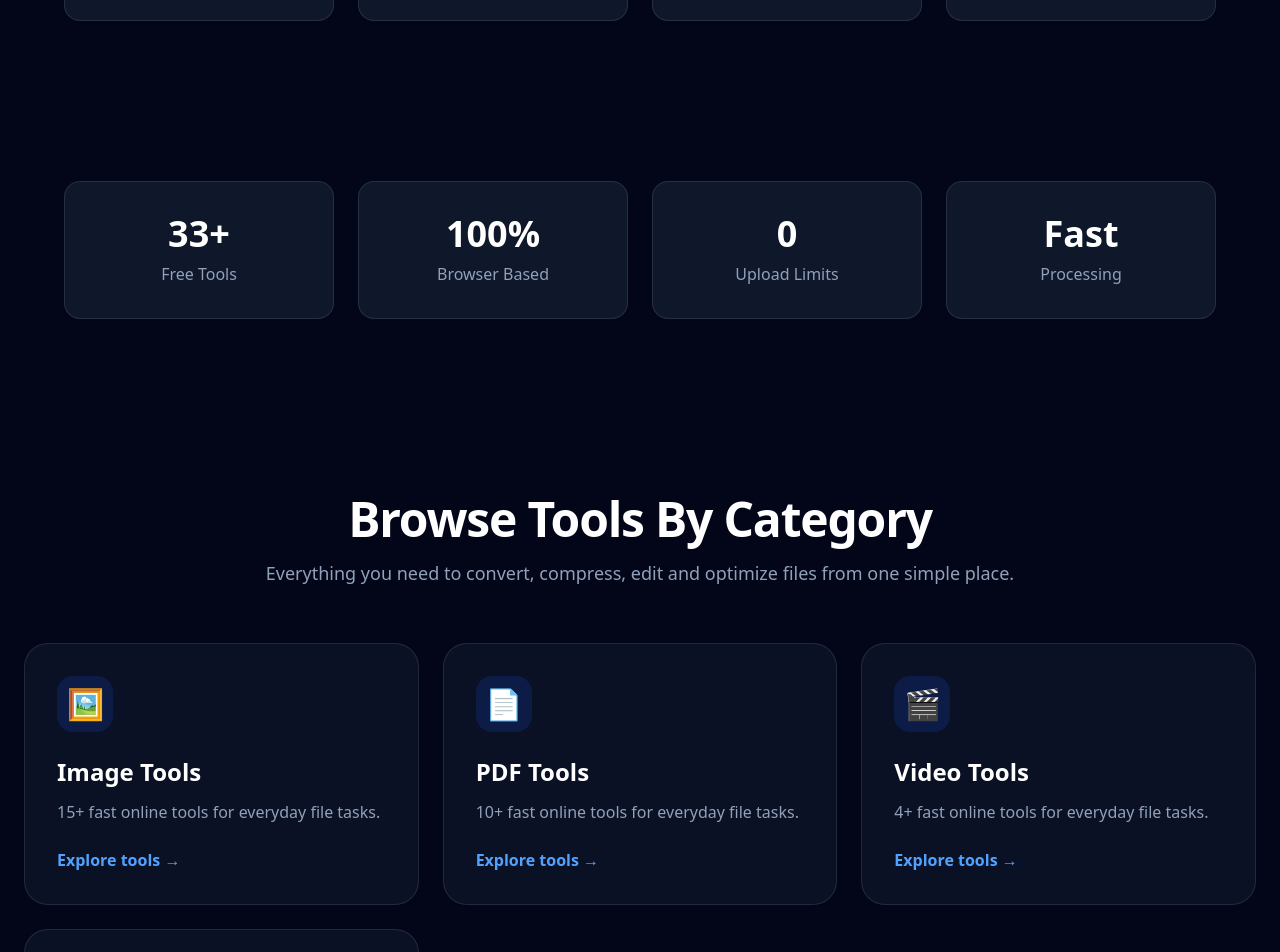
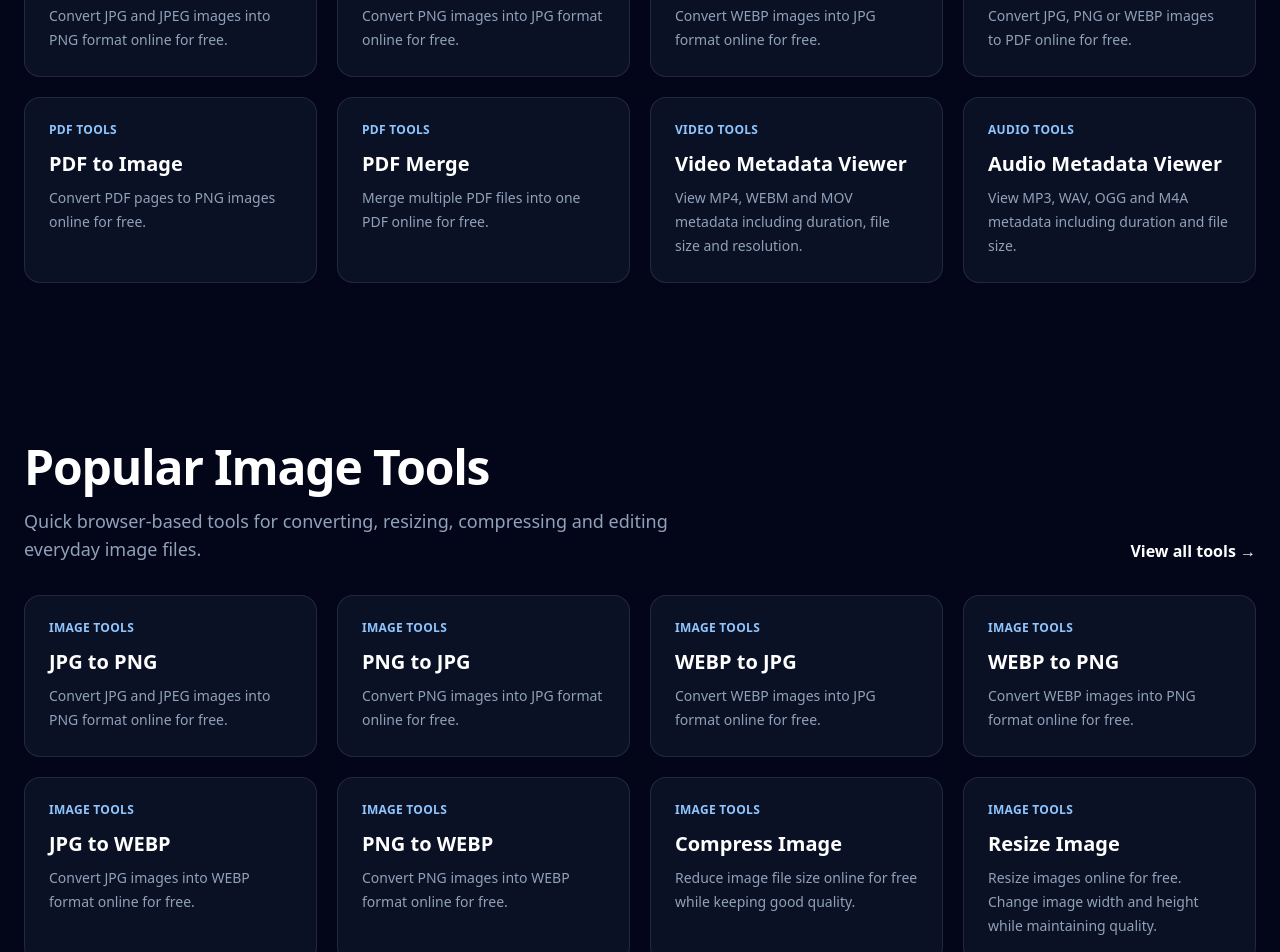
Before and after one commit to gigsbay/a2zconvertor, a Next.js app: page / in a window 1280 px wide. Shown: the part 1100-2052 px from the top of the page. Built offline with nearby package versions, Linux system fonts and the light colour scheme.

Commit message:
Upgrade homepage tool discovery layout

```diff
--- a/app/page.tsx
+++ b/app/page.tsx
@@ -1,10 +1,9 @@
 import Navbar from "@/components/layout/Navbar";
 import Hero from "@/components/home/Hero";
-import FeaturedTools from "@/components/home/FeaturedTools";
-import Stats from "@/components/home/Stats";
-import Categories from "@/components/home/Categories";
 import PopularTools from "@/components/home/PopularTools";
 import RequestToolCTA from "@/components/home/RequestToolCTA";
+import WhyA2Z from "@/components/home/WhyA2Z";
+import HomeFAQ from "@/components/home/HomeFAQ";
 import Footer from "@/components/layout/Footer";
 
 export default function Home() {
@@ -12,12 +11,10 @@ export default function Home() {
     <main className="min-h-screen bg-slate-950 text-white">
       <Navbar />
       <Hero />
-      <FeaturedTools />
-      <Stats />
-
-      <Categories />
       <PopularTools />
       <RequestToolCTA />
+      <WhyA2Z />
+      <HomeFAQ />
       <Footer />
     </main>
   );
--- /dev/null
+++ b/components/home/HomeFAQ.tsx
@@ -0,0 +1,46 @@
+const faqs = [
+  {
+    question: "Is A2ZConvertor free to use?",
+    answer:
+      "Yes. The current tools are free to use online without account registration.",
+  },
+  {
+    question: "Are files uploaded to a server?",
+    answer:
+      "Many tools process files directly in your browser. Some workflows depend on browser support, and each tool page explains important output limitations where needed.",
+  },
+  {
+    question: "Can I request a new tool?",
+    answer:
+      "Yes. Use the Request a Tool page to suggest new converters, editors or improvements to existing tools.",
+  },
+  {
+    question: "Which tool categories are available?",
+    answer:
+      "A2ZConvertor currently includes image, PDF, audio and video tools, with more launch-ready utilities planned.",
+  },
+];
+
+export default function HomeFAQ() {
+  return (
+    <section className="px-6 py-20">
+      <div className="mx-auto max-w-4xl">
+        <h2 className="mb-8 text-4xl font-black tracking-tight md:text-5xl">
+          Homepage FAQ
+        </h2>
+
+        <div className="space-y-4">
+          {faqs.map((faq) => (
+            <div
+              key={faq.question}
+              className="rounded-2xl border border-white/10 bg-slate-900/70 p-6"
+            >
+              <h3 className="mb-2 text-xl font-bold">{faq.question}</h3>
+              <p className="leading-7 text-slate-400">{faq.answer}</p>
+            </div>
+          ))}
+        </div>
+      </div>
+    </section>
+  );
+}
--- a/components/home/PopularTools.tsx
+++ b/components/home/PopularTools.tsx
@@ -1,13 +1,19 @@
 import Link from "next/link";
 import { tools } from "@/data/tools";
 
-const popularImageTools = tools
-  .filter((tool) => tool.category === "Image Tools")
-  .slice(0, 6);
+type Tool = (typeof tools)[number];
 
-const popularPdfTools = tools
-  .filter((tool) => tool.category === "PDF Tools")
-  .slice(0, 6);
+const imageTools = tools.filter((tool) => tool.category === "Image Tools");
+const pdfTools = tools.filter((tool) => tool.category === "PDF Tools");
+
+const popularTools = [
+  ...imageTools.slice(0, 3),
+  ...pdfTools.slice(0, 3),
+  ...tools.filter((tool) => tool.category === "Video Tools").slice(0, 1),
+  ...tools.filter((tool) => tool.category === "Audio Tools").slice(0, 1),
+].filter(Boolean);
+
+const recentlyAddedTools = tools.slice(-8).reverse();
 
 function ToolSection({
   title,
@@ -16,10 +22,11 @@ function ToolSection({
 }: {
   title: string;
   description: string;
-  tools: typeof popularImageTools;
+  tools: Tool[];
 }) {
   return (
-    <div>
+    <section className="px-6 py-20">
+      <div className="mx-auto max-w-7xl">
         <div className="mb-8 flex flex-col justify-between gap-4 md:flex-row md:items-end">
           <div>
             <h2 className="mb-4 text-4xl font-black tracking-tight md:text-5xl">
@@ -34,7 +41,7 @@ function ToolSection({
           </Link>
         </div>
 
-      <div className="grid gap-5 md:grid-cols-2 lg:grid-cols-3">
+        <div className="grid gap-5 md:grid-cols-2 lg:grid-cols-4">
           {tools.map((tool) => (
             <Link
               key={tool.slug}
@@ -42,7 +49,7 @@ function ToolSection({
               className="rounded-2xl border border-white/10 bg-slate-900/70 p-6 transition hover:border-blue-500/60 hover:bg-slate-900"
             >
               <p className="mb-3 text-xs font-semibold uppercase tracking-wide text-blue-300">
-              {tool.inputLabel} to {tool.outputLabel}
+                {tool.category}
               </p>
 
               <h3 className="mb-2 text-xl font-bold">{tool.name}</h3>
@@ -54,25 +61,36 @@ function ToolSection({
           ))}
         </div>
       </div>
+    </section>
   );
 }
 
 export default function PopularTools() {
   return (
-    <section className="px-6 py-24">
-      <div className="mx-auto max-w-7xl space-y-20">
+    <>
+      <ToolSection
+        title="Popular Tools"
+        description="Start with commonly used converters, compressors and file editing tools across the current A2ZConvertor library."
+        tools={popularTools}
+      />
+
       <ToolSection
         title="Popular Image Tools"
         description="Quick browser-based tools for converting, resizing, compressing and editing everyday image files."
-          tools={popularImageTools}
+        tools={imageTools.slice(0, 8)}
       />
 
       <ToolSection
         title="Popular PDF Tools"
         description="Useful PDF workflows for merging, splitting, compressing, rotating and editing documents online."
-          tools={popularPdfTools}
+        tools={pdfTools.slice(0, 8)}
       />
-      </div>
-    </section>
+
+      <ToolSection
+        title="Recently Added Tools"
+        description="Explore the newest additions to A2ZConvertor, pulled directly from the current tool directory."
+        tools={recentlyAddedTools}
+      />
+    </>
   );
 }
--- /dev/null
+++ b/components/home/WhyA2Z.tsx
@@ -0,0 +1,50 @@
+import { categories } from "@/data/categories";
+import { tools } from "@/data/tools";
+
+const reasons = [
+  {
+    title: "Browser-first processing",
+    description:
+      "Many tools run directly in your browser, keeping everyday file tasks fast and private where possible.",
+  },
+  {
+    title: "No account required",
+    description:
+      "Open a tool, process your file and download the result without creating an account.",
+  },
+  {
+    title: "Built for launch workflows",
+    description:
+      "Use focused converters, compressors and editors for images, PDFs, audio and video from one searchable place.",
+  },
+];
+
+export default function WhyA2Z() {
+  return (
+    <section className="px-6 py-20">
+      <div className="mx-auto max-w-7xl">
+        <div className="mb-10 max-w-3xl">
+          <h2 className="mb-4 text-4xl font-black tracking-tight md:text-5xl">
+            Why use A2ZConvertor?
+          </h2>
+          <p className="text-lg text-slate-400">
+            A2ZConvertor brings {tools.length} tools across {categories.length}{" "}
+            categories into one clean, fast file workflow.
+          </p>
+        </div>
+
+        <div className="grid gap-5 md:grid-cols-3">
+          {reasons.map((reason) => (
+            <div
+              key={reason.title}
+              className="rounded-2xl border border-white/10 bg-slate-900/70 p-6"
+            >
+              <h3 className="mb-3 text-xl font-bold">{reason.title}</h3>
+              <p className="leading-7 text-slate-400">{reason.description}</p>
+            </div>
+          ))}
+        </div>
+      </div>
+    </section>
+  );
+}
```
Lines whose indentation alone changed are shown as unchanged.
